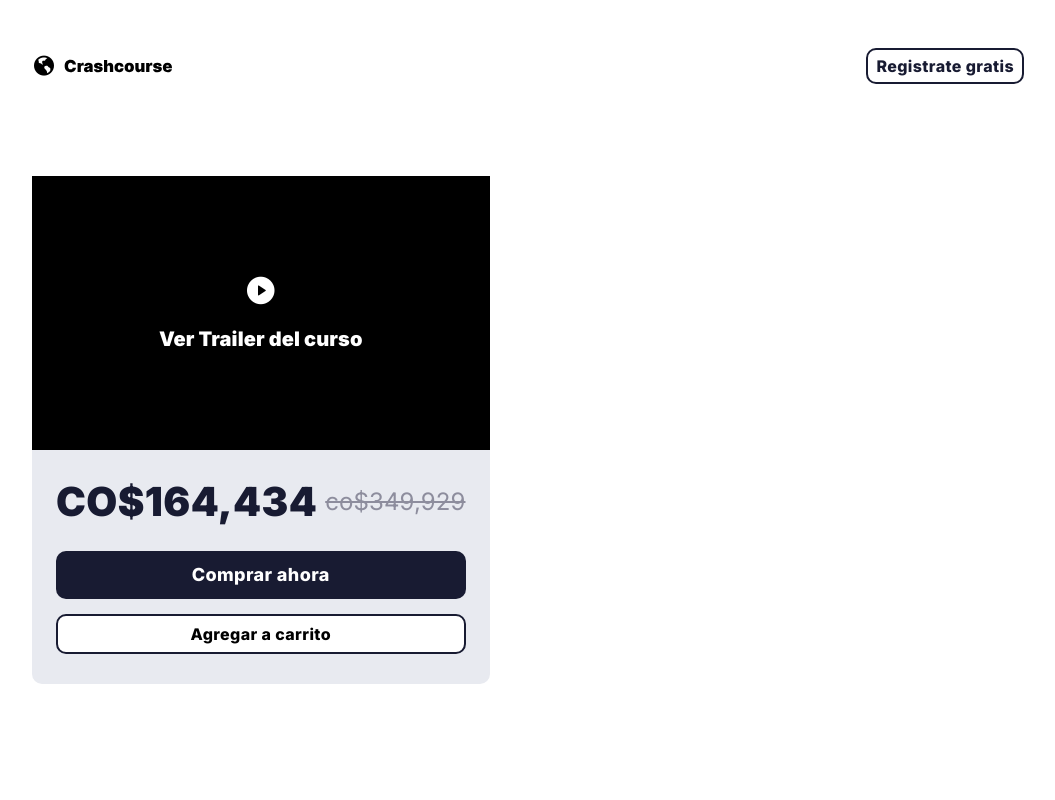
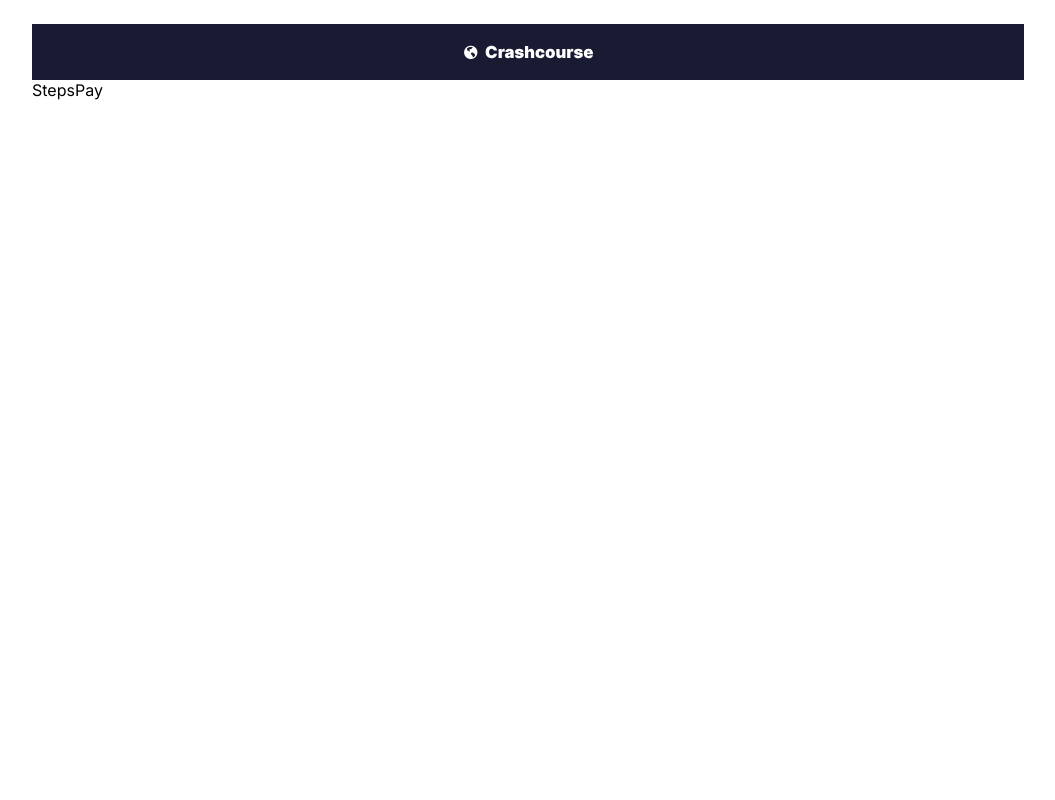
Before and after one commit to kedeinroga/crashcourse-front, a React (Create React App) app: page / in a window 1280 px wide. Shown: the top 800 px of the page, without its empty margins (112-1167 px from the left). Built offline with nearby package versions, Linux system fonts and the light colour scheme.

Commit message:
header component for checkout view

```diff
--- a/src/App.tsx
+++ b/src/App.tsx
@@ -2,13 +2,15 @@ import React, { Fragment } from "react";
 import "./App.css";
 
 // import Home from "./pages/home";
-import CursoDetail from "./pages/CursoDetail";
+// import CursoDetail from "./pages/CursoDetail";
+import Checkout from "./pages/Checkout";
 
 function App() {
   return (
     <Fragment>
       {/* <Home /> */}
-      <CursoDetail />
+      {/* <CursoDetail /> */}
+      <Checkout />
     </Fragment>
   );
 }
--- /dev/null
+++ b/src/components/checkout/HeaderCheckout.css
@@ -0,0 +1,18 @@
+.header-checkout {
+  background-color: var(--color-black);
+  height: 56px;
+  display: flex;
+  align-items: center;
+  justify-content: center;
+}
+
+.header-checkout div {
+  display: flex;
+  align-items: center;
+  justify-content: center;
+  gap: 6.6px;
+}
+
+.header-checkout i {
+  color: var(--color-white);
+}
--- /dev/null
+++ b/src/components/checkout/HeaderCheckout.tsx
@@ -0,0 +1,68 @@
+import React from "react";
+import "./HeaderCheckout.css";
+
+function HeaderCheckout() {
+  return (
+    <div className="header-checkout">
+      <div>
+        <i className="ri-earth-fill"></i>
+        <div className="logo">
+          <svg
+            width="108"
+            height="14"
+            viewBox="0 0 108 14"
+            fill="none"
+            xmlns="http://www.w3.org/2000/svg"
+          >
+            <path
+              d="M12.0303 5.48486C11.7698 2.47823 9.56814 0.773682 6.51416 0.773682C3.24712 0.773682 0.666626 2.95171 0.666626 7.00001C0.666626 11.0305 3.1761 13.2263 6.51416 13.2263C10.0653 13.2263 11.8645 10.7642 12.0303 8.70455L8.69219 8.68088C8.52647 9.71663 7.79257 10.3617 6.58519 10.3617C4.98126 10.3617 4.05204 9.22539 4.05204 7.00001C4.05204 4.893 4.95166 3.63826 6.60886 3.63826C7.87543 3.63826 8.5975 4.384 8.69219 5.48486H12.0303Z"
+              fill="#fff"
+            />
+            <path
+              d="M13.5706 13.0606H16.8376V8.32577C16.8376 7.2841 17.5538 6.59755 18.5185 6.59755C18.8558 6.59755 19.4003 6.65081 19.7259 6.76327V3.97562C19.4655 3.89868 19.1814 3.85133 18.8973 3.85133C17.9266 3.85133 17.1691 4.41951 16.8376 5.69792H16.7429V3.9697H13.5706V13.0606Z"
+              fill="#fff"
+            />
+            <path
+              d="M22.9071 13.2027C24.0908 13.2027 24.9845 12.8002 25.5349 11.7822H25.606V13.0606H28.6599V6.83429C28.6599 5.15342 27.0678 3.85133 24.4696 3.85133C21.753 3.85133 20.4154 5.27179 20.3029 6.92898H23.3096C23.3865 6.36672 23.8008 6.10039 24.4222 6.10039C24.9904 6.10039 25.3929 6.3608 25.3929 6.83429V6.85796C25.3929 7.38471 24.8129 7.55043 23.2859 7.66289C21.4097 7.79901 19.9478 8.55659 19.9478 10.5511C19.9478 12.3622 21.167 13.2027 22.9071 13.2027ZM23.9724 11.143C23.4161 11.143 23.0255 10.8707 23.0255 10.3617C23.0255 9.89418 23.3569 9.53315 24.1145 9.41478C24.6353 9.33192 25.0733 9.22539 25.4166 9.08334V9.84092C25.4166 10.6695 24.7123 11.143 23.9724 11.143Z"
+              fill="#fff"
+            />
+            <path
+              d="M38.5306 6.92898C38.4478 5.00545 36.8497 3.85133 34.2219 3.85133C31.6237 3.85133 30.0197 4.91667 30.0316 6.81061C30.0197 8.24291 30.9489 9.16028 32.8014 9.4858L34.4113 9.76989C35.1215 9.9001 35.4411 10.0895 35.453 10.4328C35.4411 10.8116 35.0091 11.0246 34.4113 11.0246C33.6715 11.0246 33.1506 10.705 33.0619 10.125H29.8185C29.9961 11.9894 31.6059 13.2263 34.3876 13.2263C36.903 13.2263 38.7555 12.0012 38.7674 10.054C38.7555 8.71047 37.8559 7.92922 35.9975 7.59186L34.1509 7.26042C33.4584 7.13613 33.2631 6.88756 33.2749 6.62122C33.2631 6.24243 33.7307 6.02936 34.2929 6.02936C34.938 6.02936 35.4766 6.37264 35.524 6.92898H38.5306Z"
+              fill="#fff"
+            />
+            <path
+              d="M43.2862 7.94698C43.2921 7.04736 43.8129 6.50285 44.6119 6.50285C45.4465 6.50285 45.9199 7.04736 45.914 7.94698V13.0606H49.1811V7.26042C49.187 5.27179 47.9323 3.85133 46.0087 3.85133C44.6652 3.85133 43.6709 4.53789 43.2625 5.69792H43.1678V0.939401H40.0191V13.0606H43.2862V7.94698Z"
+              fill="#fff"
+            />
+            <path
+              d="M55.1736 13.2263C57.8666 13.2263 59.5178 11.6816 59.5533 9.27273H56.523C56.452 10.2256 55.9371 10.7405 55.221 10.7405C54.3628 10.7405 53.8005 10.0066 53.8005 8.51516C53.8005 7.02368 54.3628 6.28978 55.221 6.28978C55.943 6.28978 56.4343 6.8047 56.523 7.75758H59.5533C59.5356 5.39016 57.8488 3.85133 55.1736 3.85133C52.2143 3.85133 50.4624 5.74527 50.4624 8.53883C50.4624 11.3324 52.2143 13.2263 55.1736 13.2263Z"
+              fill="#fff"
+            />
+            <path
+              d="M65.281 13.2263C68.2403 13.2263 69.9922 11.3324 69.9922 8.53883C69.9922 5.74527 68.2403 3.85133 65.281 3.85133C62.3217 3.85133 60.5699 5.74527 60.5699 8.53883C60.5699 11.3324 62.3217 13.2263 65.281 13.2263ZM65.3047 10.8116C64.4288 10.8116 63.9079 9.94153 63.9079 8.51516C63.9079 7.08879 64.4288 6.21876 65.3047 6.21876C66.1333 6.21876 66.6541 7.08879 66.6541 8.51516C66.6541 9.94153 66.1333 10.8116 65.3047 10.8116Z"
+              fill="#fff"
+            />
+            <path
+              d="M77.2128 9.08334C77.2188 9.98296 76.6979 10.5275 75.8871 10.5275C75.0644 10.5275 74.5909 9.98296 74.585 9.08334V3.9697H71.318V9.76989C71.3239 11.7585 72.5786 13.179 74.4903 13.179C75.8457 13.179 76.8873 12.4924 77.2839 11.3324H77.3786V13.0606H80.4799V3.9697H77.2128V9.08334Z"
+              fill="#fff"
+            />
+            <path
+              d="M82.1415 13.0606H85.4086V8.32577C85.4086 7.2841 86.1247 6.59755 87.0894 6.59755C87.4268 6.59755 87.9713 6.65081 88.2968 6.76327V3.97562C88.0364 3.89868 87.7523 3.85133 87.4682 3.85133C86.4976 3.85133 85.74 4.41951 85.4086 5.69792H85.3139V3.9697H82.1415V13.0606Z"
+              fill="#fff"
+            />
+            <path
+              d="M97.6777 6.92898C97.5949 5.00545 95.9969 3.85133 93.369 3.85133C90.7708 3.85133 89.1669 4.91667 89.1787 6.81061C89.1669 8.24291 90.0961 9.16028 91.9486 9.4858L93.5584 9.76989C94.2687 9.9001 94.5883 10.0895 94.6001 10.4328C94.5883 10.8116 94.1562 11.0246 93.5584 11.0246C92.8186 11.0246 92.2978 10.705 92.209 10.125H88.9656C89.1432 11.9894 90.753 13.2263 93.5348 13.2263C96.0501 13.2263 97.9027 12.0012 97.9145 10.054C97.9027 8.71047 97.003 7.92922 95.1446 7.59186L93.298 7.26042C92.6055 7.13613 92.4102 6.88756 92.4221 6.62122C92.4102 6.24243 92.8778 6.02936 93.4401 6.02936C94.0852 6.02936 94.6238 6.37264 94.6711 6.92898H97.6777Z"
+              fill="#fff"
+            />
+            <path
+              d="M103.522 13.2263C106.044 13.2263 107.665 12.0189 107.973 10.125H104.99C104.801 10.6399 104.262 10.9299 103.593 10.9299C102.623 10.9299 102.055 10.2907 102.055 9.41478V9.27273H107.973V8.51516C107.973 5.62098 106.198 3.85133 103.451 3.85133C100.634 3.85133 98.8348 5.7216 98.8348 8.53883C98.8348 11.4804 100.61 13.2263 103.522 13.2263ZM102.055 7.47349C102.072 6.68632 102.723 6.14773 103.522 6.14773C104.333 6.14773 104.949 6.69224 104.966 7.47349H102.055Z"
+              fill="#fff"
+            />
+          </svg>
+        </div>
+      </div>
+    </div>
+  );
+}
+
+export default HeaderCheckout;
--- /dev/null
+++ b/src/components/checkout/StepsPay.tsx
@@ -0,0 +1,8 @@
+import React from "react";
+import "./StepsPay.css";
+
+function StepsPay() {
+  return <div>StepsPay</div>;
+}
+
+export default StepsPay;
--- /dev/null
+++ b/src/pages/Checkout.tsx
@@ -0,0 +1,16 @@
+import React, { Fragment } from "react";
+import "./Checkout.css";
+
+import HeaderCheckout from "../components/checkout/HeaderCheckout";
+import StepsPay from "../components/checkout/StepsPay";
+
+function Checkout() {
+  return (
+    <Fragment>
+      <HeaderCheckout />
+      <StepsPay />
+    </Fragment>
+  );
+}
+
+export default Checkout;
```
Also changed, not shown: src/components/checkout/StepsPay.css (added), src/pages/Checkout.css (added).
